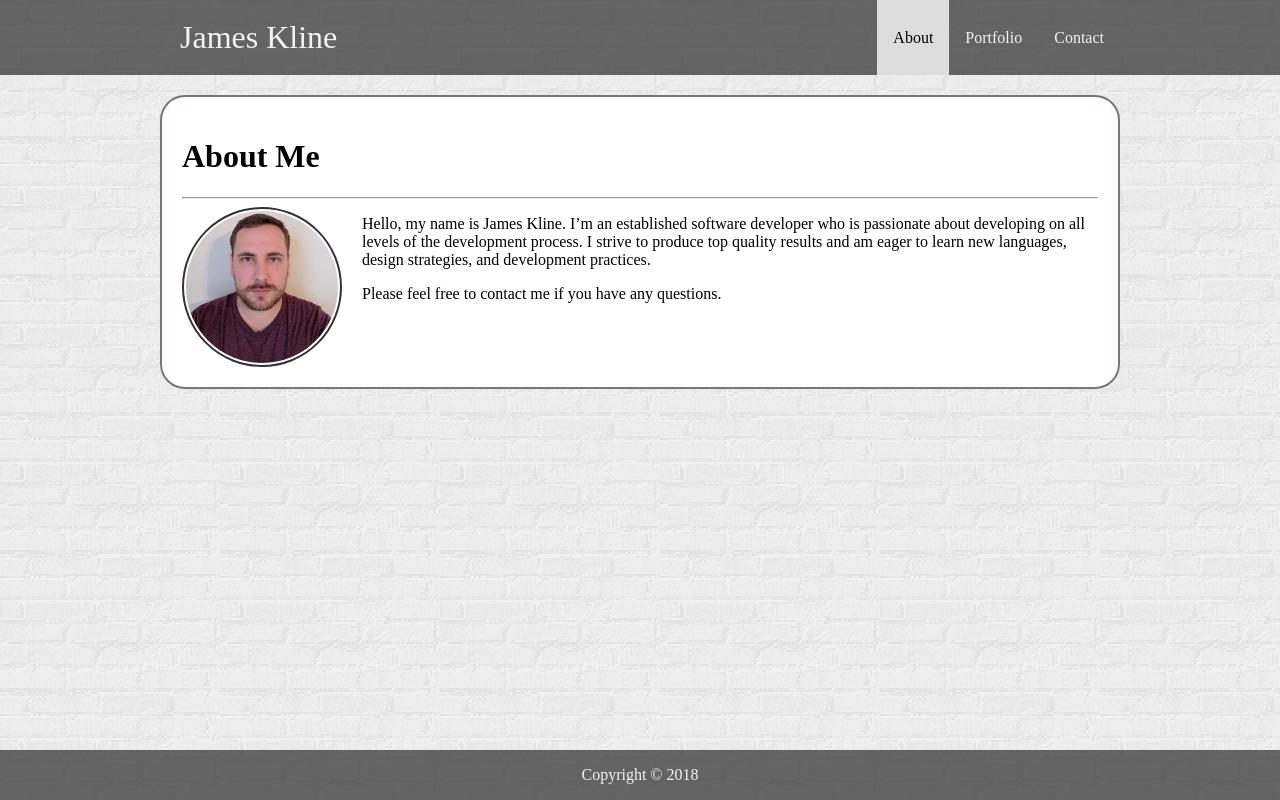
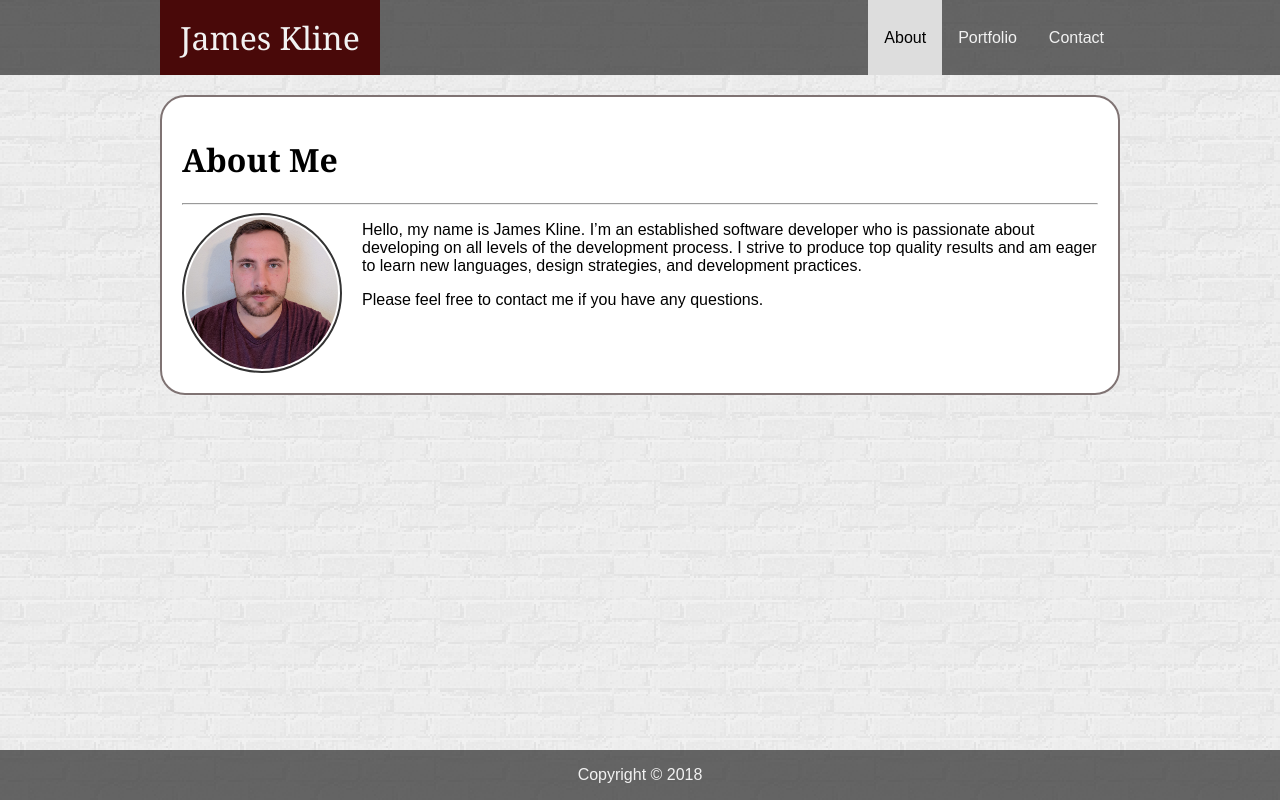
Before and after one commit to jamesk111/Basic-Portfolio, a plain HTML site: page index.html in a window 1280 px wide. Drawn offline with Linux system fonts and the light colour scheme.

Commit message:
update style elements

```diff
--- a/assets/css/style.css
+++ b/assets/css/style.css
@@ -17,6 +17,11 @@ body {
     min-height: 100%;
     background-image: url(../images/bg-img.png);
     background-repeat: repeat;
+    font-family: 'Arial', 'Helvetica Neue', Helvetica, sans-serif;
+}
+
+h1, .brand {
+    font-family: 'Georgia', Times, 'Times New Roman', serif;
 }
 
 /* Overall Nav settings */
@@ -34,14 +39,14 @@ body {
 .brand {
 	float: left;
 	line-height: 75px;
-	margin-left: 20px;
+    color: #f2f2f2;
+    font-size: 2rem;
+    background-color: #490909;
 }
 
 .brand p {
-	font-size: 2rem;
-	color: #f2f2f2;
-	margin: 0;
-	padding: 0;
+	margin: 0 20px;
+    padding: 0;
 }
 
 .nav-normal a {
```
